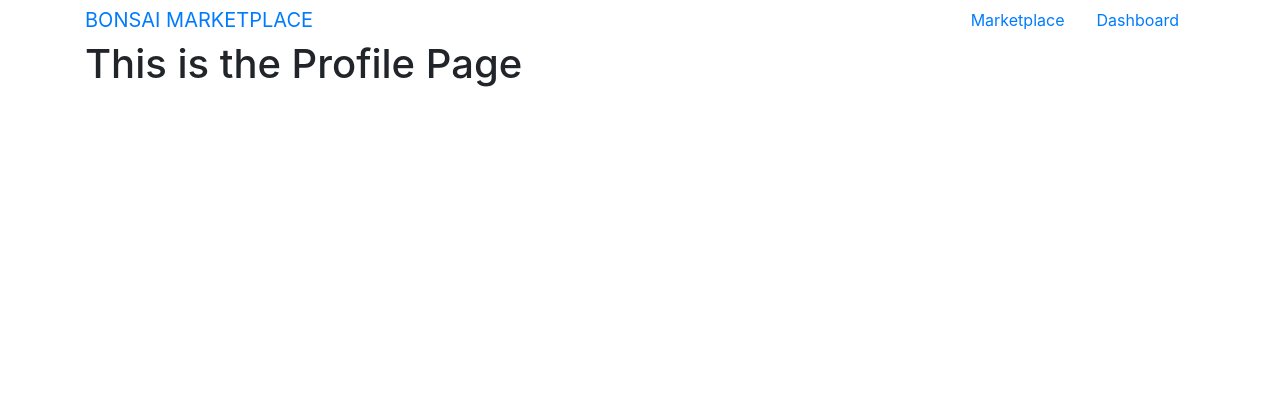
After one commit to EndlessTrax/CS50, a Django app: page /profile/ in a window 1280 px wide. The commit adds this page. Shown: the top 420 px of the page. Run offline with Django 3.2, Linux system fonts and the light colour scheme; some libraries are stand-ins or nearby versions.

Commit message:
Added basic views, urls and templates.

```diff
--- a/final_project/bonsai_market/urls.py
+++ b/final_project/bonsai_market/urls.py
@@ -16,7 +16,9 @@ Including another URLconf
 from django.contrib import admin
 from django.urls import path, include
 
+
 urlpatterns = [
     path('admin/', admin.site.urls),
     path('', include('trees.urls')),
+    path('', include('users.urls')),
 ]
--- a/final_project/templates/base.html
+++ b/final_project/templates/base.html
@@ -23,13 +23,13 @@
     <nav class="container">
         <ul class="nav justify-content-end">
             <li class="nav-item mr-auto">
-              <a class="navbar-brand" href="#">BONSAI MARKETPLACE</a>
+              <a class="navbar-brand" href="{% url 'homepage' %}">BONSAI MARKETPLACE</a>
             </li>
             <li class="nav-item">
-              <a class="nav-link" href="#">Marketplace</a> <!-- TODO: Add Active States -->
+              <a class="nav-link" href="{% url 'marketplace' %}">Marketplace</a> <!-- TODO: Add Active States -->
             </li>
             <li class="nav-item">
-              <a class="nav-link" href="#">Dashboard</a>
+              <a class="nav-link" href="{% url 'dashboard' %}">Dashboard</a>
             </li>
           </ul>
     </nav>
--- /dev/null
+++ b/final_project/templates/profile.html
@@ -0,0 +1,10 @@
+{% extends 'base.html' %}
+
+
+{% block content %}
+  <h1>This is the Profile Page</h1>
+{% endblock content %}
+
+
+{% block scripts %}
+{% endblock scripts %}
--- a/final_project/trees/urls.py
+++ b/final_project/trees/urls.py
@@ -1,8 +1,9 @@
 from django.urls import path
 
-from .views import HomePageView
+from .views import HomePageView, MarketplacePageView
 
 
 urlpatterns = [
     path('', HomePageView.as_view(), name='homepage'),
+    path('market/', MarketplacePageView.as_view(), name='marketplace'),
 ]
--- a/final_project/trees/views.py
+++ b/final_project/trees/views.py
@@ -4,3 +4,7 @@ from django.views.generic import TemplateView
 
 class HomePageView(TemplateView):
     template_name = 'homepage.html'
+
+
+class MarketplacePageView(TemplateView):
+    template_name = 'marketplace.html'
--- a/final_project/users/urls.py
+++ b/final_project/users/urls.py
@@ -1,6 +1,9 @@
 from django.urls import path
 
+from .views import DashboardPageView, ProfilePageView
 
-# urlpatterns = [
-#     path('', .as_view(), name='/'),
-# ]
+
+urlpatterns = [
+    path('dashboard/', DashboardPageView.as_view(), name='dashboard'),
+    path('profile/', ProfilePageView.as_view(), name='profile'),
+]
--- a/final_project/users/views.py
+++ b/final_project/users/views.py
@@ -1,3 +1,10 @@
-from django.shortcuts import render
+# from django.shortcuts import render
+from django.views.generic import TemplateView
 
-# Create your views here.
+
+class DashboardPageView(TemplateView):
+    template_name = 'dashboard.html'
+
+
+class ProfilePageView(TemplateView):
+    template_name = 'profile.html'
```
Also changed, not shown: final_project/templates/dashboard.html (added, +10 -0 lines), final_project/templates/marketplace.html (added, +10 -0 lines).
